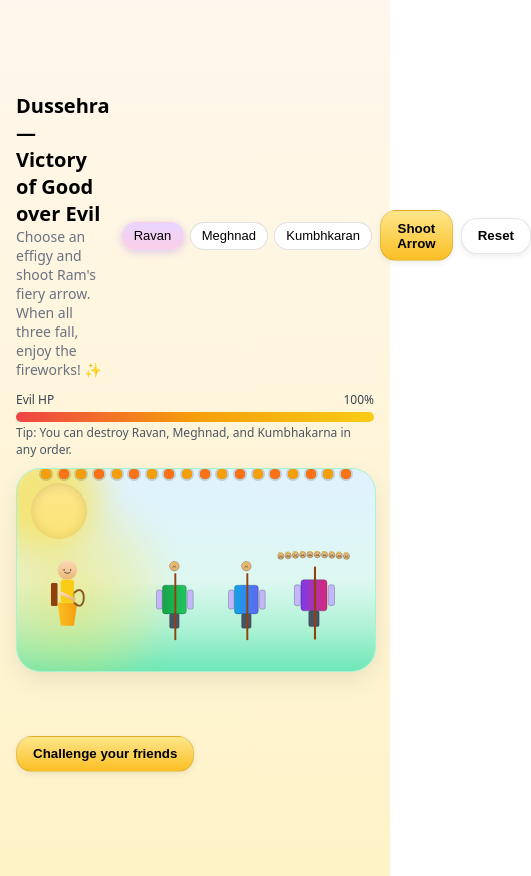
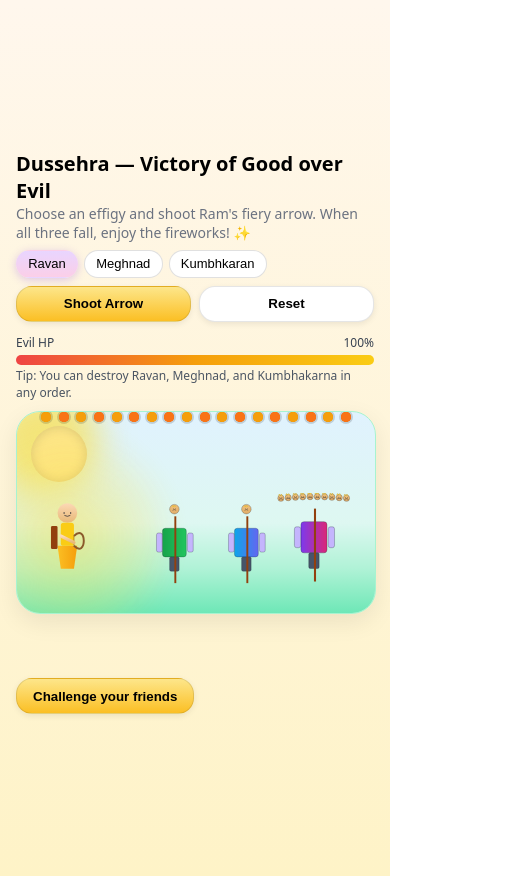
Before and after one commit to apple462/e-dussehra, a plain HTML site: page index.html in a window 390 px wide. Shown: the whole page, 531 px wide, since content can reach past the window. Drawn offline with Linux system fonts and the light colour scheme.

Commit message:
mobile responsive

```diff
--- a/index.html
+++ b/index.html
@@ -76,6 +76,15 @@
     .note{font-size:12px;color:#6b7280; margin-bottom: 4px;}
     .result-msg{position:fixed;left:50%;bottom:22px;transform:translateX(-50%);background:#fff;border:1px solid rgba(0,0,0,.12);box-shadow:0 8px 24px rgba(0,0,0,.12);padding:.7rem 1rem;border-radius:14px;font-weight:700;color:#111827;z-index:50;display:none}
     .blessing{position:fixed;left:50%;top:18px;transform:translateX(-50%);background:#fff;border:1px solid rgba(0,0,0,.12);box-shadow:0 8px 24px rgba(0,0,0,.12);padding:.55rem .9rem;border-radius:14px;font-weight:800;color:#111827;z-index:60;display:none}
+
+    /* Mobile: stack header title + controls vertically only */
+    @media (max-width: 640px){
+      header{flex-direction:column;align-items:flex-start;gap:8px}
+      .controls{width:100%;flex-direction:row;align-items:center;gap:8px;flex-wrap:wrap}
+      .controls .targets{width:100%}
+      #shoot,#reset{flex:1 1 calc(50% - 4px);width:auto}
+      .targets{flex-wrap:wrap}
+    }
   </style>
 </head>
 <body>
```
